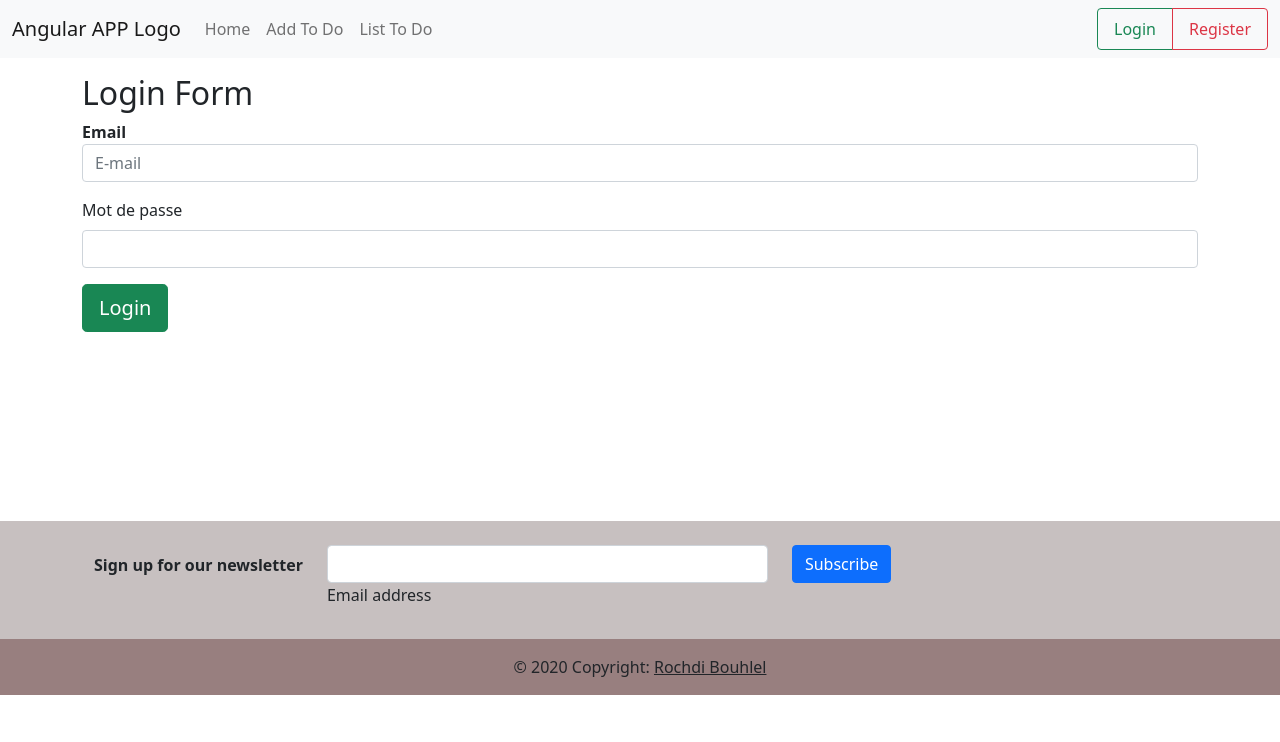
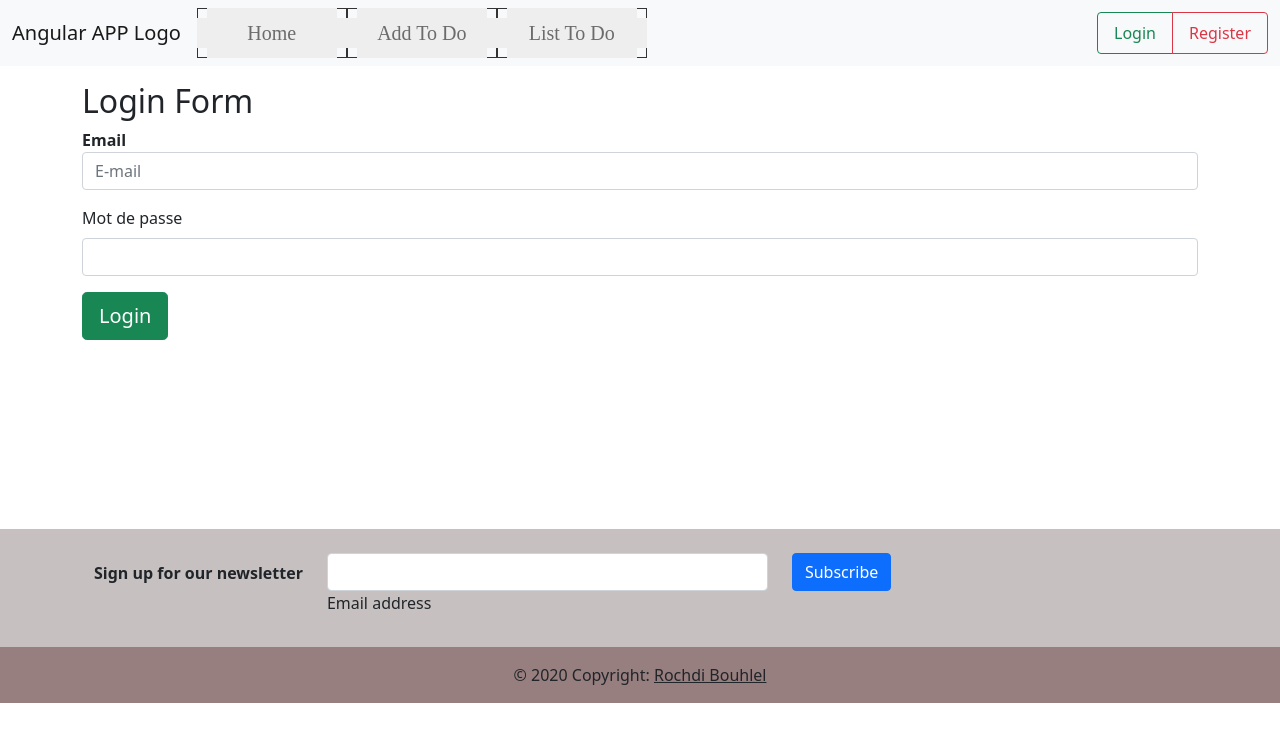
Before and after one commit to BouhlelRochdi/firstAppAngular, an Angular app: page /login in a window 1280 px wide. Shown: the top 742 px of the page. Built offline with nearby package versions, Linux system fonts and the light colour scheme.

Commit message:
Update navbar.component.css

```diff
--- a/src/app/navbar/navbar.component.css
+++ b/src/app/navbar/navbar.component.css
@@ -1,13 +1,57 @@
-.navigation{
-    background-color:#0fb9b1;
-}
 
-.register{
-    background-color: #fc5c65;
-}
-.login{
-    background-color: #26de81;
-}
-.topnav a:hover {
-    border-bottom: 1px solid rgb(0, 0, 0);
-}
+  .btnn {
+    width: 150px;
+    height: 50px;
+    border: 1px solid #333;
+    font-family: 'Cinzel', serif;
+    font-size: 20px;
+    cursor: pointer;
+    -webkit-tap-highlight-color: transparent;
+    display: flex;
+    align-items: center;
+    justify-content: center;
+    position: relative;
+    z-index: 0;
+    transition: 1s;
+  }
+
+  .btnn::before, .btnn::after {
+    position: absolute;
+    background: #eee;
+    z-index: -1;
+    transition: 1s;
+    content: '';
+  }
+
+  .btnn::before {
+    height: 50px;
+    width: 130px;
+  }
+
+  .btnn::after {
+    width: 150px;
+    height: 30px;
+  }
+
+  .noselect {
+    -webkit-touch-callout: none;
+      -webkit-user-select: none;
+       -khtml-user-select: none;
+         -moz-user-select: none;
+          -ms-user-select: none;
+              user-select: none;
+  }
+
+  .btnn:hover::before {
+    width: 0px;
+    background: #fff;
+  }
+
+  .btnn:hover::after {
+    height: 0px;
+    background: #fff;
+  }
+
+  .btnn:hover {
+    background: #fff;
+  }
```
